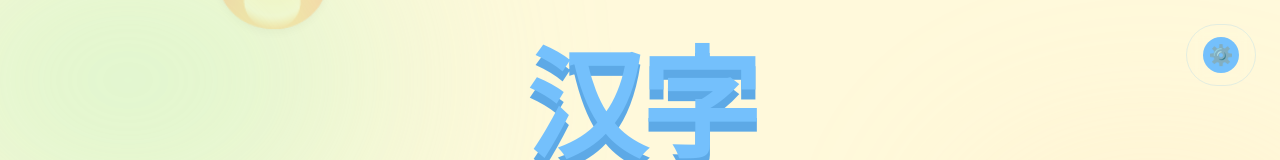
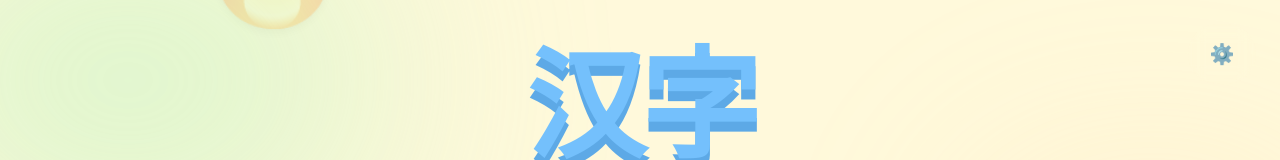
Before and after one commit to Sarawutchaiwong/DouJeen, a Next.js app: page / in a window 1280 px wide. Shown: the top 160 px of the page. Built offline with nearby package versions, Linux system fonts and the light colour scheme.

Commit message:
reanimate setting button

```diff
--- a/src/app/page.js
+++ b/src/app/page.js
@@ -24,10 +24,10 @@ export default function LandingPage() {
 
       <button
         onClick={() => setSettingsOpen(true)}
-        className="group fixed right-4 top-4 z-30 inline-flex items-center gap-2 rounded-full border border-[#74C0FC]/20  px-3 py-2.5 text-[#2b5e32] backdrop-blur-sm transition-all duration-300 hover:-translate-y-0.5 hover:scale-[1.02] hover:bg-white hover:shadow-[0_12px_30px_rgba(15,23,42,0.12)] focus:outline-none focus:ring-4 focus:ring-[#74C0FC]/20 active:scale-95 sm:right-6 sm:top-6 sm:px-4 sm:py-3"
+        className="group fixed right-4 top-4 z-30 inline-flex items-center gap-2 rounded-full   px-3 py-2.5 text-[#2b5e32] backdrop-blur-sm transition-all duration-300 hover:-translate-y-0.5 hover:scale-[1.02] hover:bg-white hover:shadow-[0_12px_30px_rgba(15,23,42,0.12)] focus:outline-none focus:ring-4 focus:ring-[#74C0FC]/20 active:scale-95 sm:right-6 sm:top-6 sm:px-4 sm:py-3"
         aria-label="Open settings"
       >
-        <span className="flex h-9 w-9 items-center justify-center rounded-full bg-[#74C0FC] text-xl text-white transition-transform duration-300 group-hover:rotate-45">
+        <span className="flex h-9 w-9 items-center justify-center rounded-full text-xl text-white transition-transform duration-300 group-hover:rotate-45">
           ⚙️
         </span>
       </button>
```
